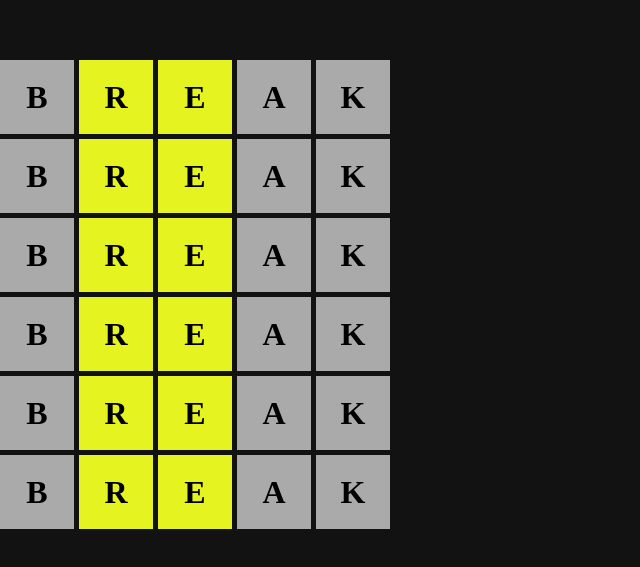
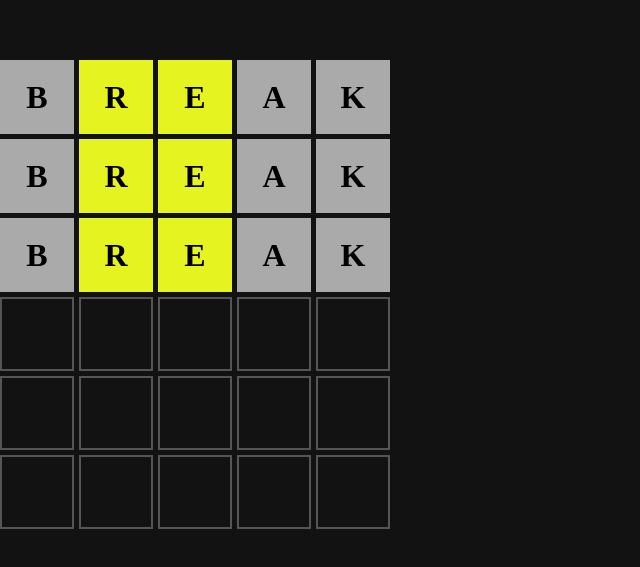
Before and after one commit to rolando22/wordle, a React (Vite) app: page / in a window 1280 px wide. Shown: the part 103-670 px from the top of the page, without its empty margins (0-640 px from the left). Built offline with nearby package versions, Linux system fonts and the light colour scheme.

Commit message:
[ADD] componente EmptyRow para renderizar las filas vacías

```diff
--- a/src/App.tsx
+++ b/src/App.tsx
@@ -1,4 +1,4 @@
-import { CompletedRow } from './components';
+import { CompletedRow, EmptyRow } from './components';
 import './App.css';
 
 export function App() {
@@ -7,9 +7,9 @@ export function App() {
             <CompletedRow word='break' solution='sower' />
             <CompletedRow word='break' solution='sower' />
             <CompletedRow word='break' solution='sower' />
-            <CompletedRow word='break' solution='sower' />
-            <CompletedRow word='break' solution='sower' />
-            <CompletedRow word='break' solution='sower' />
+            <EmptyRow />
+            <EmptyRow />
+            <EmptyRow />
         </main>
     );
 }
--- /dev/null
+++ b/src/components/Row/EmptyRow/index.tsx
@@ -0,0 +1,19 @@
+import { Box } from './../..';
+import styles from './../row.module.scss';
+
+export function EmptyRow() {
+
+    const boxes = Array.from(Array(5));
+
+    return (
+        <section className={styles.row}>
+            {boxes.map((_, index) =>
+                <Box
+                    key={index}
+                    value=''
+                    status='empty'
+                />
+            )}
+        </section>
+    );
+}
--- a/src/components/index.ts
+++ b/src/components/index.ts
@@ -1,2 +1,3 @@
 export { Box } from './Box';
 export { CompletedRow } from './Row/CompletedRow';
+export { EmptyRow } from './Row/EmptyRow';
```
